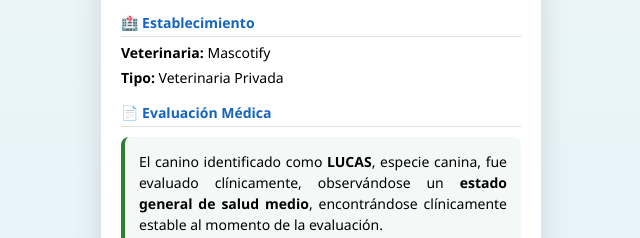
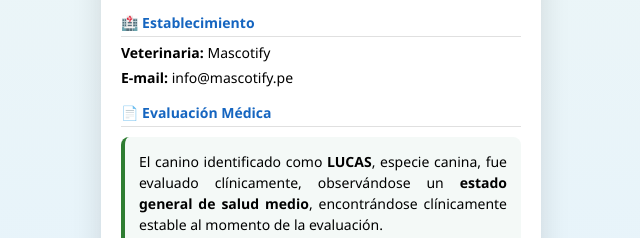
Before and after one commit to aavs1980/verificacion-carnet, a plain HTML site: page verificacion-certificado.html in a window 1280 px wide. Shown: the part 413-651 px from the top of the page, 319-959 px from the left. Drawn offline with Linux system fonts and the light colour scheme.

Commit message:
Update verificacion-certificado.html

```diff
--- a/verificacion-certificado.html
+++ b/verificacion-certificado.html
@@ -105,7 +105,7 @@ body {
 
     <div class="section-title">🏥 Establecimiento</div>
     <div class="data"><strong>Veterinaria:</strong> Mascotify</div>
-    <div class="data"><strong>Tipo:</strong> Veterinaria Privada</div>
+    <div class="data"><strong>E-mail:</strong> info@mascotify.pe</div>
 
     <div class="section-title">📄 Evaluación Médica</div>
     <div class="certificate-box">
```
